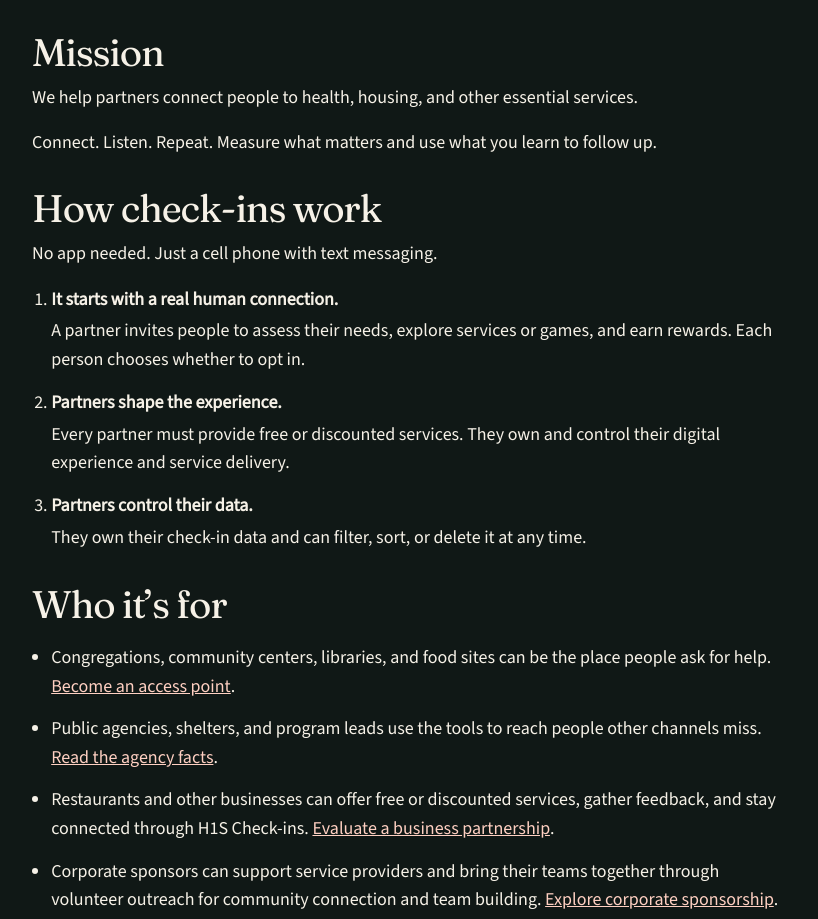
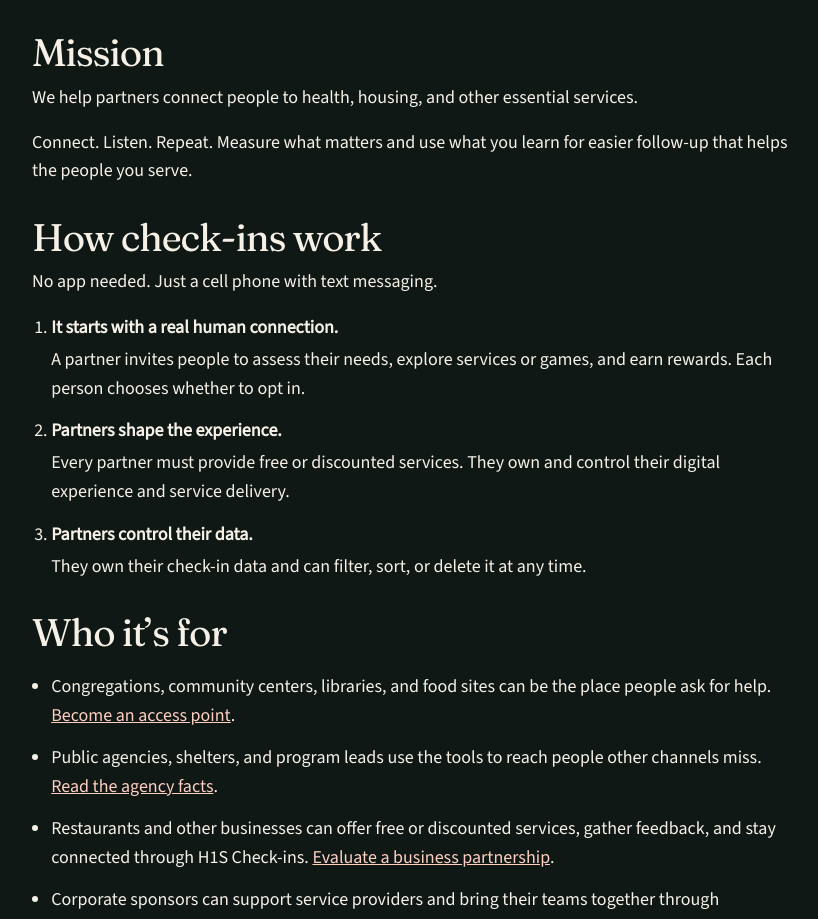
Before and after one commit to hopeonesource/hope1source.org, a React (Vite) app in the folder preview-v4/: page /about in a window 1280 px wide. Shown: the part 1160-2079 px from the top of the page, without its empty margins (228-1046 px from the left). Built offline with nearby package versions, Linux system fonts and the light colour scheme.

Commit message:
Clarify value of easier follow-up in About mission

```diff
--- a/preview-v4/src/pages/About.jsx
+++ b/preview-v4/src/pages/About.jsx
@@ -97,7 +97,8 @@ export default function About() {
               We help partners connect people to health, housing, and other essential services.
             </p>
             <p>
-              Connect. Listen. Repeat. Measure what matters and use what you learn to follow up.
+              Connect. Listen. Repeat. Measure what matters and use what you learn for easier follow-up
+              that helps the people you serve.
             </p>
           </AboutFold>
           <AboutFold title="How check-ins work" phone={phone}>
```
Also changed, not shown: 1 other file (tests, documents, lock files or other folders).
